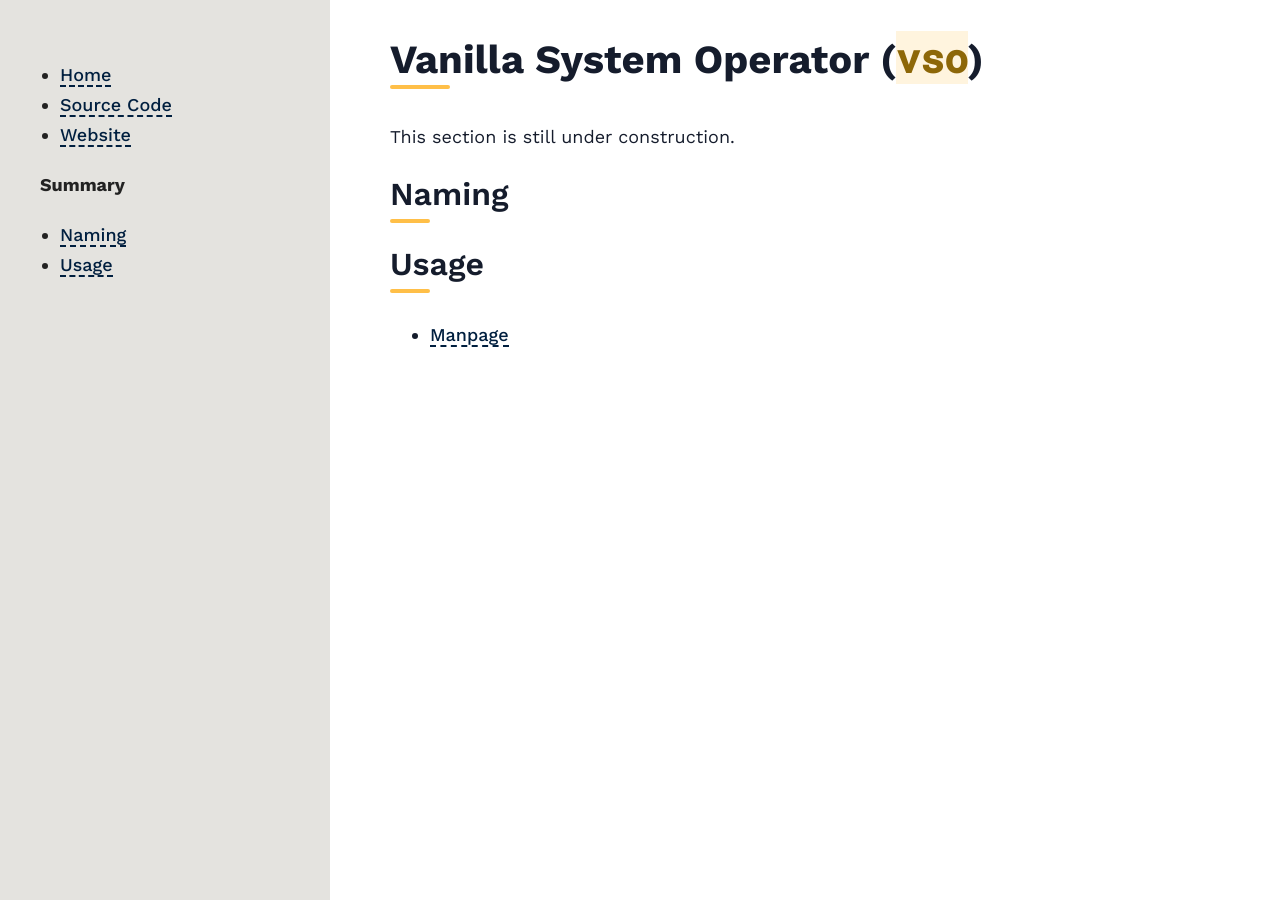
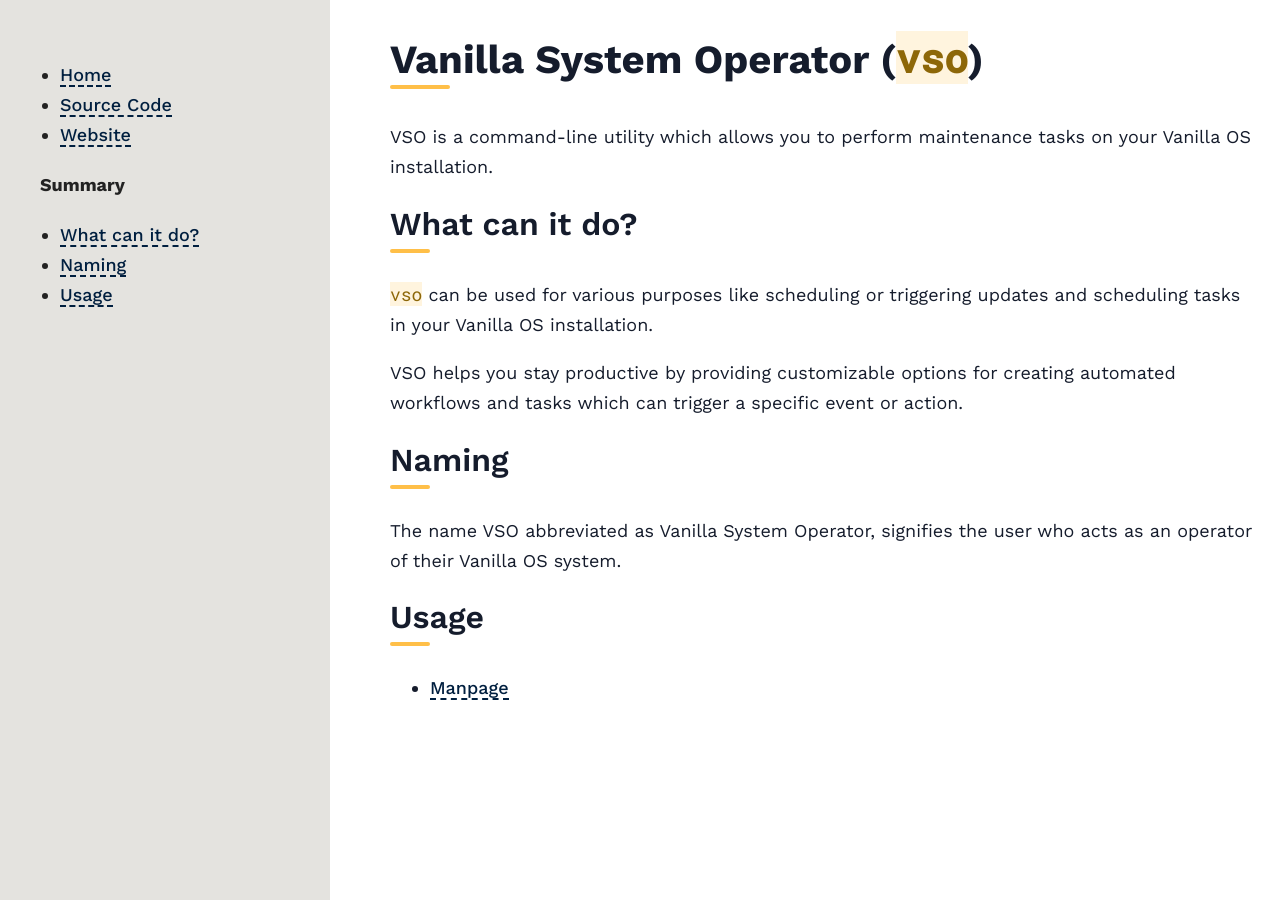
Before and after one commit to Vanilla-OS/documentation, a Jekyll site: the page built from docs/vso/index.md, in a window 1280 px wide. Built offline with Jekyll 4.4.1, drawn with Linux system fonts in a browser that asks for light colours.

Commit message:
vso: add index

```diff
--- a/docs/vso/index.md
+++ b/docs/vso/index.md
@@ -5,9 +5,17 @@ description: Find out how to use vso utility to perform maintenance tasks on Van
 
 # Vanilla System Operator (`vso`)
 
-This section is still under construction.
+VSO is a command-line utility which allows you to perform maintenance tasks on your Vanilla OS installation.
+
+## What can it do?
+
+`vso` can be used for various purposes like scheduling or triggering updates and scheduling tasks in your Vanilla OS installation.
+
+VSO helps you stay productive by providing customizable options for creating automated workflows and tasks which can trigger a specific event or action.
 
 ## Naming
+
+The name VSO abbreviated as Vanilla System Operator, signifies the user who acts as an operator of their Vanilla OS system.
 
 ## Usage
 
```
